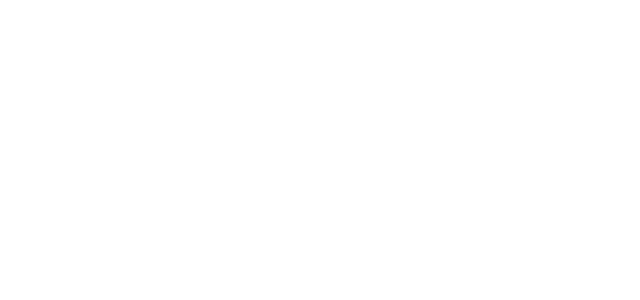
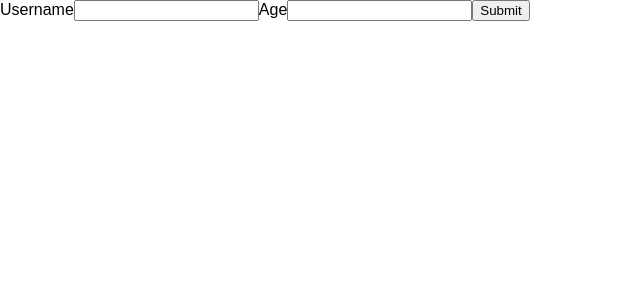
Before and after one commit to Tushar-Maity/react-form-validation, a React (Create React App) app: page / in a window 1280 px wide. Shown: the top 300 px of the page, without its empty margins (0-640 px from the left). Built offline with nearby package versions, Linux system fonts and the light colour scheme.

Commit message:
add user component added

```diff
--- a/src/App.js
+++ b/src/App.js
@@ -1,9 +1,11 @@
 import React from 'react'
+
+import AddUser from './Users/AddUser'
 
 function App() {
   return (
-    <div className="App">
-
+    <div>
+      <AddUser />
     </div>
   );
 }
--- /dev/null
+++ b/src/Users/AddUser.css
@@ -0,0 +1,26 @@
+.input {
+    margin: 2rem auto;
+    padding: 1rem;
+    width: 90%;
+    max-width: 40rem;
+  }
+
+  .input label {
+    display: block;
+    font-weight: bold;
+    margin-bottom: 0.5rem;
+  }
+
+  .input input {
+    font: inherit;
+    display: block;
+    width: 100%;
+    border: 1px solid #ccc;
+    padding: 0.15rem;
+    margin-bottom: 0.5rem;
+  }
+
+  .input input:focus {
+    outline: none;
+    border-color: #4f005f;
+  }
--- /dev/null
+++ b/src/Users/AddUser.js
@@ -0,0 +1,15 @@
+import React from 'react'
+
+const AddUser = (props) => {
+    return(
+        <form>
+            <label htmlFor="username">Username</label>
+            <input type="text" id="username"/>
+            <label htmlFor="age">Age</label>
+            <input type="number" id="age"/>
+            <button type="submit">Submit</button>
+        </form>
+    )
+}
+
+export default AddUser
```
